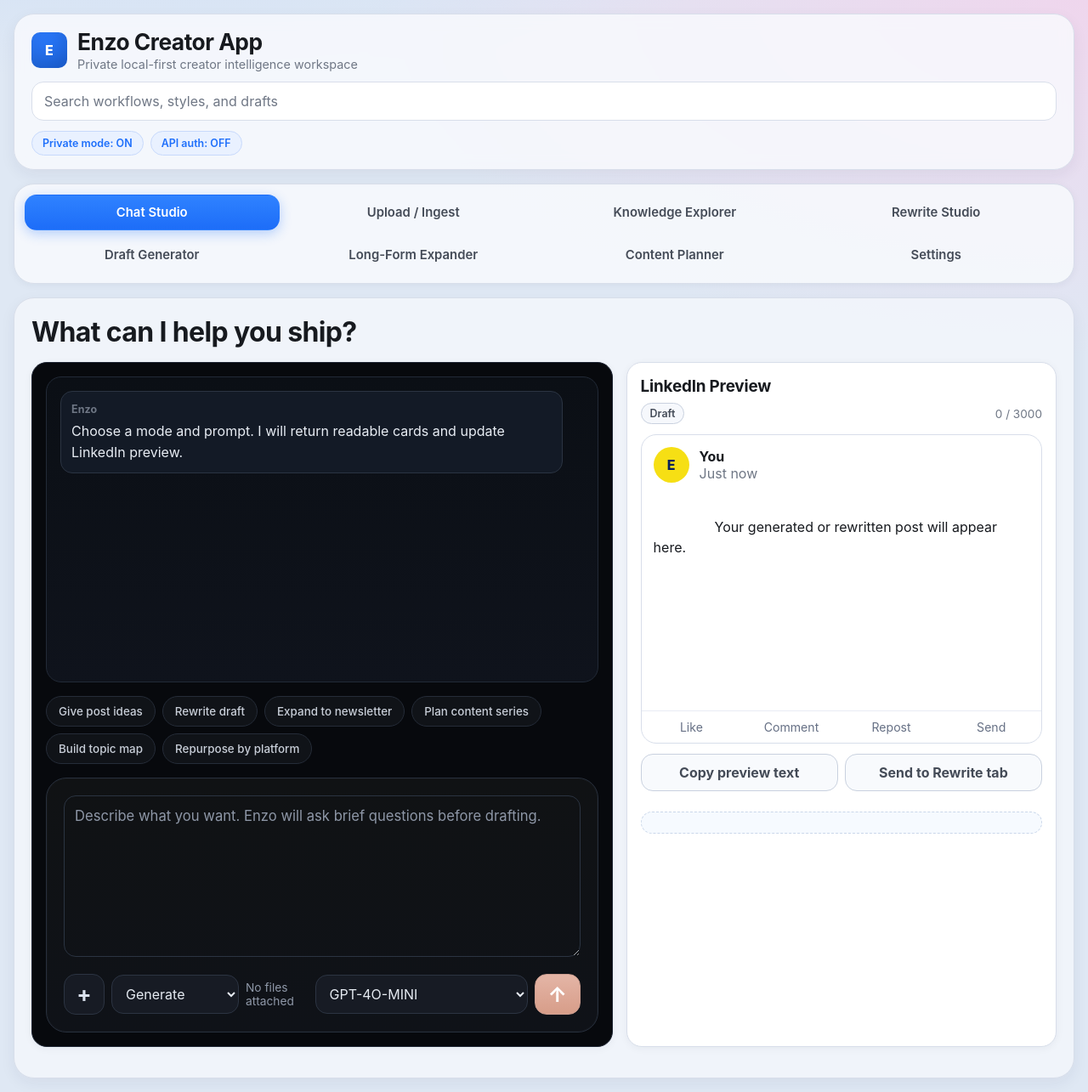
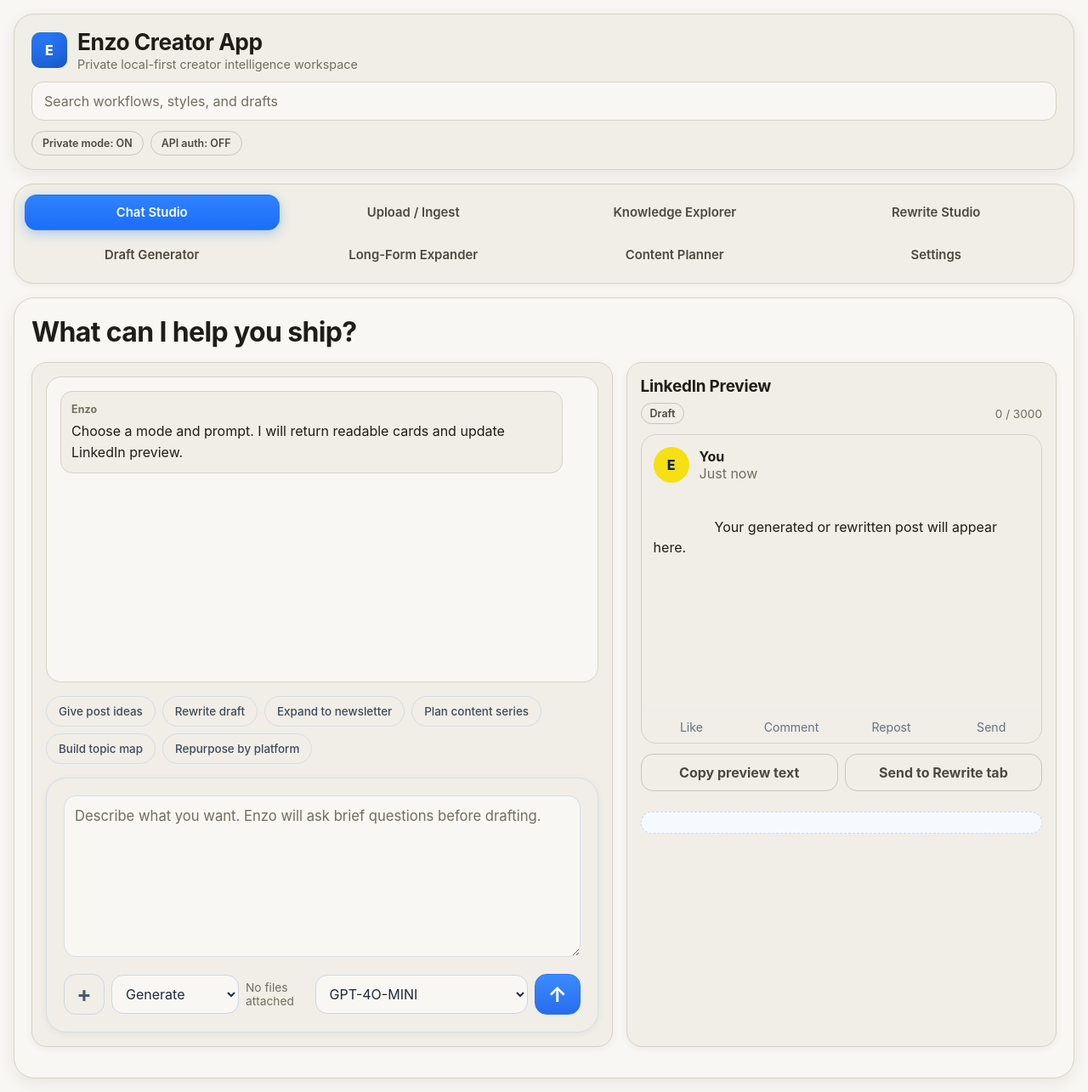
Before and after one commit to Careersy/EnzoCreatorApp, a FastAPI app: page / in a window 1280 px wide. Shown: the whole page at 85% size. Run offline with FastAPI, Linux system fonts and the light colour scheme.

Commit message:
Add planner posts board and apply light beige theme

```diff
--- a/creator_intelligence_app/app/web/static/app.js
+++ b/creator_intelligence_app/app/web/static/app.js
@@ -26,7 +26,8 @@ function esc(value) {
 
 function renderJson(elId, payload) {
   const el = document.getElementById(elId);
-  if (el) el.textContent = JSON.stringify(payload, null, 2);
+  if (!el) return;
+  el.innerHTML = renderStructuredPayload(payload);
 }
 
 function attrEncode(value) {
@@ -192,8 +193,40 @@ function resultCard(title, bodyHtml, opts = {}) {
   return `<section class="result-card${tone}"><h3>${esc(title)}</h3><div class="prose">${bodyHtml}</div></section>`;
 }
 
-function rawJsonDetails(payload) {
-  return `<details class="raw-json"><summary>View raw JSON</summary><pre>${esc(JSON.stringify(payload || {}, null, 2))}</pre></details>`;
+function objectSummaryTable(obj) {
+  if (!obj || typeof obj !== 'object' || Array.isArray(obj)) return `<p>${esc(toShortLine(obj))}</p>`;
+  const entries = Object.entries(obj);
+  if (!entries.length) return '<p class="muted">No fields available.</p>';
+  return `<table class="kv-table">
+    <tbody>
+      ${entries
+        .map(([k, v]) => `<tr><th>${esc(k)}</th><td>${esc(toShortLine(v))}</td></tr>`)
+        .join('')}
+    </tbody>
+  </table>`;
+}
+
+function renderStructuredPayload(payload) {
+  if (payload?.error) {
+    return resultCard('Error', `<p>${esc(payload.detail || 'Request failed')}</p>`, { tone: 'danger' });
+  }
+
+  if (Array.isArray(payload)) {
+    if (!payload.length) return resultCard('Result', '<p class="muted">No records found.</p>');
+    return payload
+      .slice(0, 50)
+      .map((item, idx) => {
+        const title =
+          String(item?.title || item?.name || item?.id || '').trim() || `Record ${idx + 1}`;
+        return resultCard(title, objectSummaryTable(item));
+      })
+      .join('');
+  }
+
+  if (payload && typeof payload === 'object') {
+    return resultCard('Result', objectSummaryTable(payload));
+  }
+  return resultCard('Result', `<p>${esc(toShortLine(payload))}</p>`);
 }
 
 function sentenceCount(text) {
@@ -640,7 +673,7 @@ function setPrettyOutput(elId, mode, payload, context = {}) {
   const el = document.getElementById(elId);
   if (!el) return;
   const html = renderModePayload(mode, payload, context);
-  el.innerHTML = `${html}${rawJsonDetails(payload)}`;
+  el.innerHTML = html;
 }
 
 /* ---------- LinkedIn Preview ---------- */
@@ -1292,8 +1325,8 @@ rewriteForm?.addEventListener('submit', async (e) => {
       <div class="card"><h3>Rewritten</h3><pre>${esc(response.rewritten_version)}</pre></div>
       <div class="card"><h3>Concise</h3><pre>${esc(response.more_concise)}</pre></div>
       <div class="card"><h3>Punchy</h3><pre>${esc(response.more_punchy)}</pre></div>
-      <div class="card"><h3>Scores</h3><pre>${esc(JSON.stringify(response.scores || {}, null, 2))}</pre></div>
-      <div class="card"><h3>Hooks</h3><pre>${esc(JSON.stringify(response.stronger_hooks || [], null, 2))}</pre></div>
+      <div class="card"><h3>Scores</h3>${scorePills(response.scores || {}) || '<p class="muted">No scores available</p>'}</div>
+      <div class="card"><h3>Hooks</h3><div class="prose">${listHtml(response.stronger_hooks || [])}</div></div>
     `;
   }
 });
@@ -1323,6 +1356,241 @@ expandForm?.addEventListener('submit', async (e) => {
 });
 
 /* ---------- Planner ---------- */
+const plannerState = {
+  posts: [],
+  search: '',
+};
+
+const plannerColumns = {
+  all: document.getElementById('plannerColAll'),
+  ideas: document.getElementById('plannerColIdeas'),
+  draft: document.getElementById('plannerColDraft'),
+  scheduled: document.getElementById('plannerColScheduled'),
+  published: document.getElementById('plannerColPublished'),
+};
+
+const plannerCounts = {
+  all: document.getElementById('plannerCountAll'),
+  ideas: document.getElementById('plannerCountIdeas'),
+  draft: document.getElementById('plannerCountDraft'),
+  scheduled: document.getElementById('plannerCountScheduled'),
+  published: document.getElementById('plannerCountPublished'),
+};
+
+function normalizePlannerStatus(status) {
+  const s = String(status || 'ideas').toLowerCase();
+  if (s === 'draft' || s === 'scheduled' || s === 'published') return s;
+  return 'ideas';
+}
+
+function plannerPostId(status, title, dateLabel = '') {
+  return `${status}|${String(title || '').trim().toLowerCase()}|${String(dateLabel || '').trim()}`;
+}
+
+function plannerShort(text, max = 130) {
+  const value = String(text || '').trim().replace(/\s+/g, ' ');
+  if (!value) return '';
+  if (value.length <= max) return value;
+  return `${value.slice(0, max - 1)}…`;
+}
+
+function plannerCardHtml(post) {
+  return `<article class="planner-post-card">
+    <h4>${esc(post.title)}</h4>
+    <p>${esc(plannerShort(post.excerpt || ''))}</p>
+    <div class="planner-post-meta">${esc(post.meta_label || 'Created')}${post.date_label ? ` · ${esc(post.date_label)}` : ''}</div>
+  </article>`;
+}
+
+function addPlannerPosts(items) {
+  if (!Array.isArray(items) || !items.length) return;
+  const merged = new Map(plannerState.posts.map((p) => [p.id, p]));
+  items.forEach((item) => {
+    const title = String(item?.title || '').trim();
+    if (!title) return;
+    const status = normalizePlannerStatus(item?.status);
+    const dateLabel = String(item?.date_label || '').trim();
+    const post = {
+      id: plannerPostId(status, title, dateLabel),
+      title,
+      excerpt: String(item?.excerpt || '').trim(),
+      status,
+      meta_label: String(item?.meta_label || 'Created').trim(),
+      date_label: dateLabel,
+    };
+    merged.set(post.id, post);
+  });
+  plannerState.posts = Array.from(merged.values());
+}
+
+function filteredPlannerPosts() {
+  const q = String(plannerState.search || '').trim().toLowerCase();
+  if (!q) return plannerState.posts;
+  return plannerState.posts.filter((post) => {
+    const hay = `${post.title} ${post.excerpt} ${post.meta_label} ${post.date_label}`.toLowerCase();
+    return hay.includes(q);
+  });
+}
+
+function renderPlannerBoard() {
+  const all = filteredPlannerPosts();
+  const byStatus = {
+    all,
+    ideas: all.filter((p) => p.status === 'ideas'),
+    draft: all.filter((p) => p.status === 'draft'),
+    scheduled: all.filter((p) => p.status === 'scheduled'),
+    published: all.filter((p) => p.status === 'published'),
+  };
+
+  ['all', 'ideas', 'draft', 'scheduled', 'published'].forEach((status) => {
+    const list = byStatus[status] || [];
+    const countEl = plannerCounts[status];
+    const colEl = plannerColumns[status];
+    if (countEl) countEl.textContent = String(list.length);
+    if (!colEl) return;
+
+    if (!list.length) {
+      colEl.innerHTML = `<div class="planner-empty">Drop a card here or add one below.</div>`;
+      return;
+    }
+    colEl.innerHTML = list.map((post) => plannerCardHtml(post)).join('');
+  });
+}
+
+function ingestPlannerPayload(mode, payload, request = {}) {
+  if (!payload || payload.error) return;
+  const posts = [];
+
+  if (mode === 'plan') {
+    const seeds = Array.isArray(payload.posts) ? payload.posts : [];
+    seeds.forEach((seed, idx) => {
+      posts.push({
+        title: String(seed),
+        excerpt: Array.isArray(payload.content_angles) ? String(payload.content_angles[idx % payload.content_angles.length] || '') : '',
+        status: idx < 2 ? 'draft' : 'ideas',
+        meta_label: idx < 2 ? 'Draft' : 'Created',
+      });
+    });
+    const calendar = Array.isArray(payload.content_calendar) ? payload.content_calendar : [];
+    calendar.slice(0, 40).forEach((entry) => {
+      posts.push({
+        title: String(entry?.title_seed || `${request.topic || 'Post'} slot ${entry?.slot || ''}`),
+        excerpt: String(entry?.theme || ''),
+        status: 'scheduled',
+        meta_label: 'Scheduled',
+        date_label: String(entry?.date || ''),
+      });
+    });
+  }
+
+  if (mode === 'topic_map') {
+    const angles = Array.isArray(payload.content_angles) ? payload.content_angles : [];
+    angles.forEach((angle) =>
+      posts.push({
+        title: String(angle),
+        excerpt: `Angle for ${String(request.topic || 'topic')}`,
+        status: 'ideas',
+        meta_label: 'Idea',
+      }),
+    );
+  }
+
+  if (mode === 'calendar') {
+    const calendar = Array.isArray(payload.content_calendar) ? payload.content_calendar : [];
+    calendar.forEach((entry) =>
+      posts.push({
+        title: String(entry?.title_seed || `Post ${entry?.slot || ''}`),
+        excerpt: String(entry?.theme || ''),
+        status: 'scheduled',
+        meta_label: 'Scheduled',
+        date_label: String(entry?.date || ''),
+      }),
+    );
+  }
+
+  if (mode === 'repurpose') {
+    const variants = Array.isArray(payload.variants) ? payload.variants : [];
+    variants.forEach((variant) =>
+      posts.push({
+        title: String(variant?.title_seed || `Repurpose for ${variant?.target_platform || 'target'}`),
+        excerpt: String(variant?.opening_seed || ''),
+        status: 'draft',
+        meta_label: 'Draft',
+      }),
+    );
+  }
+
+  if (mode === 'style_mix' && payload.final_text) {
+    posts.push({
+      title: String(request.topic || 'Style mix draft'),
+      excerpt: String(payload.final_text || ''),
+      status: 'draft',
+      meta_label: 'Draft',
+    });
+  }
+
+  addPlannerPosts(posts);
+  renderPlannerBoard();
+}
+
+function seedPlannerPosts() {
+  addPlannerPosts([
+    {
+      title: 'Job hunting tips for graduates',
+      excerpt: "Most grad applications get ignored. Not because the candidate isn't good.",
+      status: 'ideas',
+      meta_label: 'Created',
+      date_label: 'Mar 8',
+    },
+    {
+      title: '7-second resume scan myth',
+      excerpt: 'What recruiters actually see first and how to win that moment.',
+      status: 'scheduled',
+      meta_label: 'Scheduled',
+      date_label: 'Dec 2',
+    },
+    {
+      title: 'Why most people fail interviews',
+      excerpt: "You're treating interviews like a pop quiz. That is the problem.",
+      status: 'published',
+      meta_label: 'Published',
+      date_label: 'Feb 12',
+    },
+  ]);
+  renderPlannerBoard();
+}
+
+document.getElementById('plannerSearchInput')?.addEventListener('input', (e) => {
+  const value = e?.target && 'value' in e.target ? e.target.value : '';
+  plannerState.search = String(value || '');
+  renderPlannerBoard();
+});
+
+document.querySelectorAll('.planner-add-card').forEach((btn) => {
+  btn.addEventListener('click', () => {
+    const desired = normalizePlannerStatus(btn.getAttribute('data-post-status') || 'ideas');
+    const status = desired === 'ideas' && btn.getAttribute('data-post-status') === 'all' ? 'ideas' : desired;
+    const title = window.prompt('Post title');
+    if (!title || !String(title).trim()) return;
+    const excerpt = window.prompt('Short description (optional)') || '';
+    addPlannerPosts([
+      {
+        title: String(title).trim(),
+        excerpt: String(excerpt).trim(),
+        status,
+        meta_label: status === 'published' ? 'Published' : status === 'scheduled' ? 'Scheduled' : 'Created',
+      },
+    ]);
+    renderPlannerBoard();
+  });
+});
+
+document.getElementById('plannerLabelsBtn')?.addEventListener('click', () => {
+  appendChatMessage('system', 'Labels are coming next. For now, use search to filter posts quickly.');
+});
+
+seedPlannerPosts();
+
 const planForm = document.getElementById('planForm');
 planForm?.addEventListener('submit', async (e) => {
   e.preventDefault();
@@ -1331,6 +1599,7 @@ planForm?.addEventListener('submit', async (e) => {
   payload.posts_per_week = Number(payload.posts_per_week || '3');
   const out = await postJson('/api/plan', payload);
   setPrettyOutput('planOutput', 'plan', out);
+  ingestPlannerPayload('plan', out, payload);
 });
 
 const topicMapForm = document.getElementById('topicMapForm');
@@ -1339,6 +1608,7 @@ topicMapForm?.addEventListener('submit', async (e) => {
   const payload = formToObj(topicMapForm);
   const out = await postJson('/api/plan/topic-map', payload);
   setPrettyOutput('planOutput', 'topic_map', out);
+  ingestPlannerPayload('topic_map', out, payload);
 });
 
 const calendarForm = document.getElementById('calendarForm');
@@ -1349,6 +1619,7 @@ calendarForm?.addEventListener('submit', async (e) => {
   payload.posts_per_week = Number(payload.posts_per_week || '3');
   const out = await postJson('/api/plan/calendar', payload);
   setPrettyOutput('planOutput', 'calendar', out);
+  ingestPlannerPayload('calendar', out, payload);
 });
 
 const repurposeForm = document.getElementById('repurposeForm');
@@ -1361,6 +1632,7 @@ repurposeForm?.addEventListener('submit', async (e) => {
     .filter(Boolean);
   const out = await postJson('/api/repurpose', payload);
   setPrettyOutput('planOutput', 'repurpose', out);
+  ingestPlannerPayload('repurpose', out, payload);
 });
 
 const styleMixForm = document.getElementById('styleMixForm');
@@ -1398,6 +1670,7 @@ styleMixForm?.addEventListener('submit', async (e) => {
     creator_weights: creatorWeights,
   });
   setPrettyOutput('planOutput', 'style_mix', out, { topic: payload.topic, model: payload.model });
+  ingestPlannerPayload('style_mix', out, payload);
   const draft = out?.final_text || '';
   if (draft) {
     const scoreSummary = out?.output?.scores ? `Scores: ${JSON.stringify(out.output.scores)}` : 'Creator style mix applied';
--- a/creator_intelligence_app/app/web/static/styles.css
+++ b/creator_intelligence_app/app/web/static/styles.css
@@ -1,14 +1,14 @@
 :root {
   /* Palette extracted from references */
-  --bg-app: #dfe8f4;
-  --bg-canvas: #eef3fb;
-  --surface: #f8fafd;
-  --surface-strong: #ffffff;
-  --ink: #171a1f;
-  --ink-soft: #444b57;
-  --text-muted: #6f7785;
-  --line: #d8deea;
-  --line-strong: #c9d1df;
+  --bg-app: #f8f7f3;
+  --bg-canvas: #f8f7f3;
+  --surface: #f0eee6;
+  --surface-strong: #f0eee6;
+  --ink: #1f1d18;
+  --ink-soft: #4d493f;
+  --text-muted: #736d60;
+  --line: #d7d2c5;
+  --line-strong: #cbc5b7;
   --primary: #1e6ffb;
   --primary-hover: #165fe0;
   --primary-soft: #e9f1ff;
@@ -34,8 +34,8 @@
   --s-8: 32px;
 
   /* Elevation */
-  --shadow-soft: 0 6px 18px rgba(28, 41, 61, 0.06);
-  --shadow-card: 0 2px 10px rgba(20, 31, 50, 0.05);
+  --shadow-soft: 0 6px 18px rgba(44, 38, 27, 0.08);
+  --shadow-card: 0 2px 8px rgba(44, 38, 27, 0.06);
 
   --font-ui: "Manrope", "Inter", "Segoe UI", sans-serif;
   --font-prose: "Iowan Old Style", "Palatino Linotype", Georgia, serif;
@@ -54,10 +54,7 @@ body {
 body {
   font-family: var(--font-ui);
   color: var(--ink);
-  background:
-    radial-gradient(1400px 500px at 12% -20%, #c7dbf7 0%, transparent 70%),
-    radial-gradient(1400px 700px at 100% 0%, #efd6ed 0%, transparent 60%),
-    var(--bg-app);
+  background: var(--bg-app);
   padding: var(--s-4);
 }
 
@@ -67,7 +64,7 @@ body {
   grid-template-columns: minmax(260px, 1fr) 1.2fr auto;
   gap: var(--s-4);
   align-items: center;
-  background: rgba(248, 250, 253, 0.84);
+  background: var(--surface-strong);
   backdrop-filter: blur(8px);
   border: 1px solid var(--line);
   border-radius: var(--r-xl);
@@ -110,7 +107,7 @@ body {
   margin: 0;
   border-radius: var(--r-md);
   border: 1px solid var(--line);
-  background: var(--surface-strong);
+  background: var(--bg-canvas);
   color: var(--text-muted);
   padding: 12px 14px;
 }
@@ -127,9 +124,9 @@ body {
   align-items: center;
   justify-content: center;
   border-radius: var(--r-pill);
-  border: 1px solid #c7d9fb;
-  background: var(--primary-soft);
-  color: var(--primary);
+  border: 1px solid var(--line-strong);
+  background: var(--surface);
+  color: var(--ink-soft);
   padding: 6px 12px;
   font-size: 0.78rem;
   font-weight: 600;
@@ -148,7 +145,7 @@ body {
   top: var(--s-4);
   display: grid;
   gap: var(--s-2);
-  background: rgba(248, 250, 253, 0.88);
+  background: var(--surface-strong);
   border: 1px solid var(--line);
   border-radius: var(--r-xl);
   padding: var(--s-3);
@@ -182,7 +179,7 @@ body {
 }
 
 main {
-  background: rgba(245, 248, 253, 0.78);
+  background: var(--bg-canvas);
   border: 1px solid var(--line);
   border-radius: var(--r-xl);
   box-shadow: var(--shadow-soft);
@@ -241,7 +238,7 @@ input,
 textarea,
 select {
   color: var(--ink);
-  background: #fff;
+  background: var(--bg-canvas);
 }
 
 input:focus,
@@ -309,7 +306,7 @@ button:active {
   justify-content: center;
   border-radius: var(--r-pill);
   border: 1px solid var(--line-strong);
-  background: #f6f8fc;
+  background: var(--surface);
   color: var(--ink-soft);
   padding: 4px 10px;
   font-size: 0.78rem;
@@ -648,7 +650,7 @@ pre {
 
 .chat-msg.assistant {
   margin-right: auto;
-  background: #fff;
+  background: var(--surface-strong);
 }
 
 .chat-msg.system {
@@ -696,41 +698,41 @@ pre {
   width: auto;
   margin: 0;
   border-radius: var(--r-pill);
-  background: #101318;
-  color: #c8ced8;
-  border: 1px solid #252c38;
+  background: var(--surface-strong);
+  color: #3f4a5c;
+  border: 1px solid #d3dceb;
   padding: 9px 14px;
   font-size: 0.84rem;
   font-weight: 500;
 }
 
 .quick-action:hover {
-  background: #161b22;
-  color: #e6eaf1;
+  background: #e8e4d8;
+  color: #1d2a3c;
 }
 
 .chat-input-shell {
   margin-top: var(--s-4);
-  border: 1px solid #272f3c;
+  border: 1px solid #d5deec;
   border-radius: var(--r-xl);
   padding: var(--s-5);
-  background: linear-gradient(180deg, #101214, #0f1218);
-  box-shadow: inset 0 0 0 1px rgba(255, 255, 255, 0.02);
+  background: var(--surface-strong);
+  box-shadow: var(--shadow-card);
 }
 
 .chat-input-shell textarea {
   min-height: 190px;
   border-radius: var(--r-md);
   margin-bottom: var(--s-4);
-  background: transparent;
-  color: #f2f5fa;
-  border: 1px solid #2b3442;
+  background: var(--bg-canvas);
+  color: var(--ink);
+  border: 1px solid #d6deec;
   font-size: 1.04rem;
   line-height: 1.55;
 }
 
 .chat-input-shell textarea::placeholder {
-  color: #8e97a7;
+  color: var(--text-muted);
 }
 
 .chat-input-shell textarea:focus {
@@ -759,14 +761,14 @@ pre {
   font-size: 1.6rem;
   line-height: 1;
   border-radius: 14px;
-  border: 1px solid #2c3442;
-  color: #dbe2ee;
-  background: #171b24;
+  border: 1px solid #ccd6e8;
+  color: #4b5870;
+  background: var(--surface);
   padding: 0;
 }
 
 .chat-plus-btn:hover {
-  background: #1c2230;
+  background: #e8e4d8;
 }
 
 .chat-plus-menu {
@@ -808,9 +810,9 @@ pre {
   min-width: 150px;
   margin: 0;
   border-radius: 14px;
-  border: 1px solid #2c3442;
-  background: #171b24;
-  color: #e6ebf2;
+  border: 1px solid #ccd6e7;
+  background: var(--bg-canvas);
+  color: #1f2a3a;
 }
 
 .chat-tools-right {
@@ -824,9 +826,9 @@ pre {
   min-width: 250px;
   margin: 0;
   border-radius: 14px;
-  border: 1px solid #2c3442;
-  background: #171b24;
-  color: #e6ebf2;
+  border: 1px solid #ccd6e7;
+  background: var(--bg-canvas);
+  color: #1f2a3a;
 }
 
 .chat-send-btn {
@@ -834,8 +836,8 @@ pre {
   height: 48px;
   margin: 0;
   border-radius: 14px;
-  border: 1px solid #cc9e90;
-  background: linear-gradient(180deg, #e4b5a6, #d79d89);
+  border: 1px solid #2f74ea;
+  background: linear-gradient(180deg, #3c8bff, #266ded);
   color: #fff;
   padding: 0;
   font-size: 1.55rem;
@@ -851,44 +853,44 @@ pre {
 }
 
 #chatFileStatus {
-  color: #8f98a8;
+  color: var(--text-muted);
   font-size: 0.86rem;
 }
 
 .chat-main.card {
-  background: #07090d;
-  border: 1px solid #1b2230;
+  background: var(--surface-strong);
+  border: 1px solid var(--line);
 }
 
 .chat-main h2,
 .chat-main h3,
 .chat-main p {
-  color: #eef3fb;
+  color: var(--ink);
 }
 
 .chat-messages {
-  border-color: #222a37;
-  background: linear-gradient(180deg, #0b0f15, #0f131c);
+  border-color: var(--line);
+  background: var(--bg-canvas);
 }
 
 .chat-msg {
-  border-color: #2b3442;
-  color: #e8edf4;
+  border-color: var(--line);
+  color: var(--ink);
 }
 
 .chat-msg.user {
-  background: #1b2739;
-  border-color: #2d4365;
+  background: #e9e4d7;
+  border-color: #d2cbbd;
 }
 
 .chat-msg.assistant {
-  background: #131a26;
+  background: var(--surface-strong);
 }
 
 .chat-msg.system {
-  background: #1a2028;
-  border-color: #2b3340;
-  color: #cfd7e5;
+  background: #f4f8ef;
+  border-color: #dae8c8;
+  color: #334d1f;
 }
 
 .linkedin-preview {
@@ -915,7 +917,7 @@ pre {
   border: 1px solid var(--line);
   border-radius: var(--r-lg);
   overflow: hidden;
-  background: #fff;
+  background: var(--surface-strong);
 }
 
 .linkedin-header {
```
Also changed, not shown: other parts of creator_intelligence_app/app/web/static/styles.css (+165 -47 lines), creator_intelligence_app/app/web/templates/index.html (+38 -3 lines).
